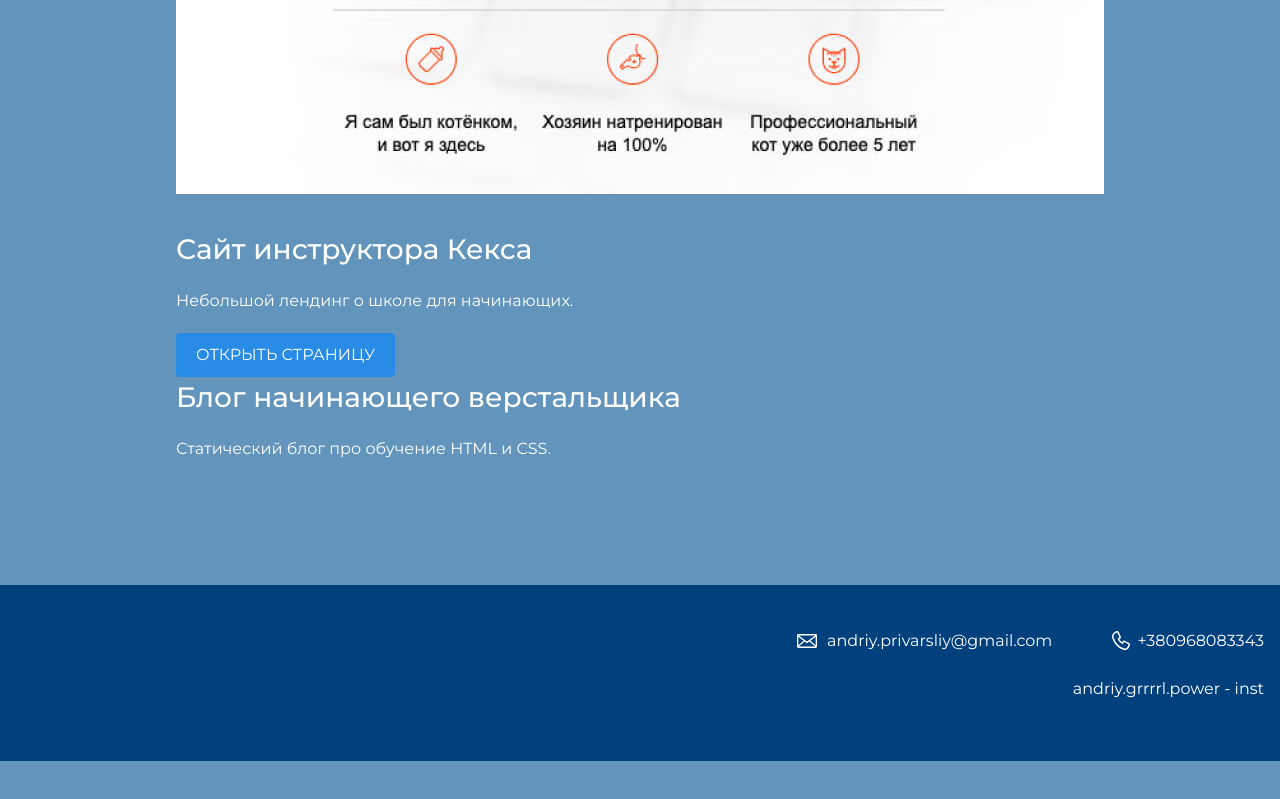
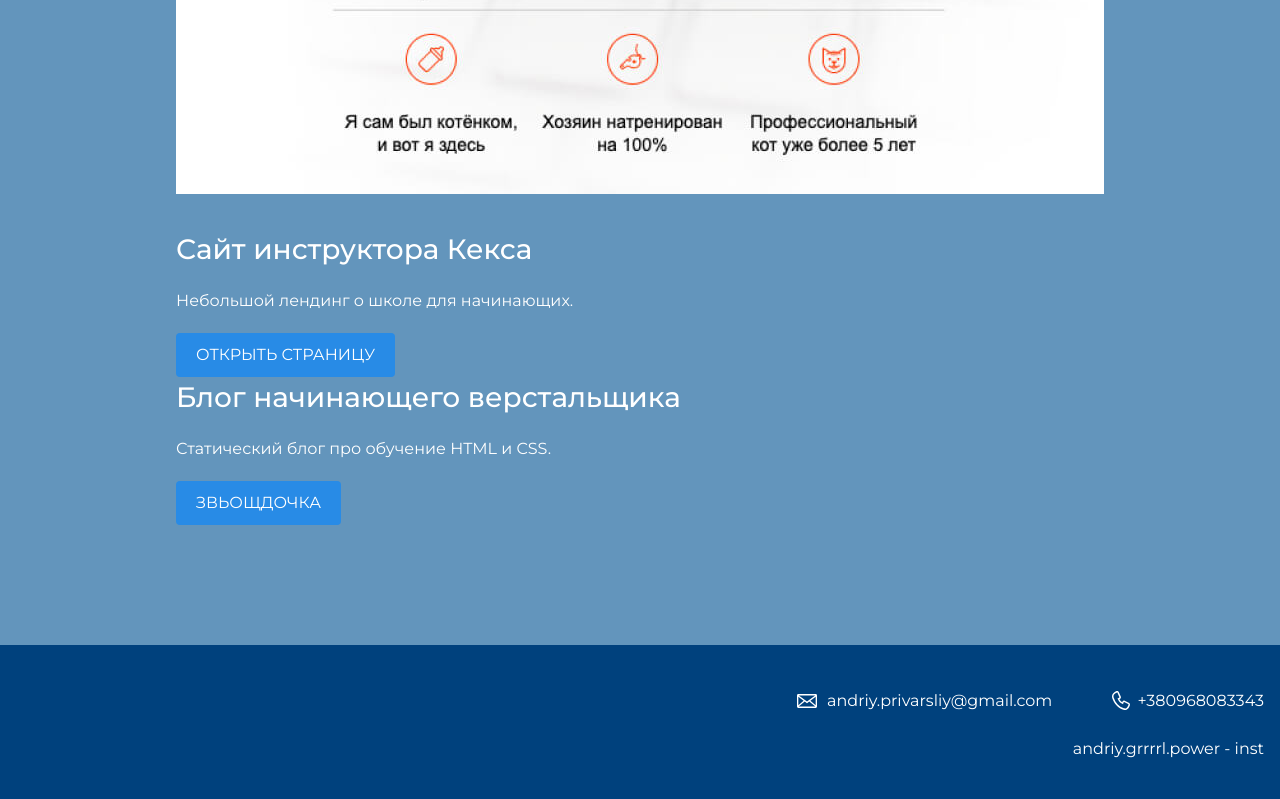
Before and after one commit to PatLydon/Piggy, a plain HTML site: page index.html in a window 1280 px wide. Shown: the part 2645-3444 px from the top of the page. Before the commit the page ends 3406 px from the top, so only its background shows below. Drawn offline with nearby package versions, Linux system fonts and the light colour scheme.

Commit message:
можна скачать звєздочку

```diff
--- a/index.html
+++ b/index.html
@@ -58,8 +58,10 @@
       <p>Небольшой лендинг о школе для начинающих.</p>
       <a class="button" href="source/project/index.html">Открыть страницу</a>
 
+
       <h3>Блог начинающего верстальщика</h3>
       <p>Статический блог про обучение HTML и CSS.</p>
+      <a class="button" href="img/plakat.jpg" download=""> звьощдочка</a>
     </div>
     </section>
 
```
